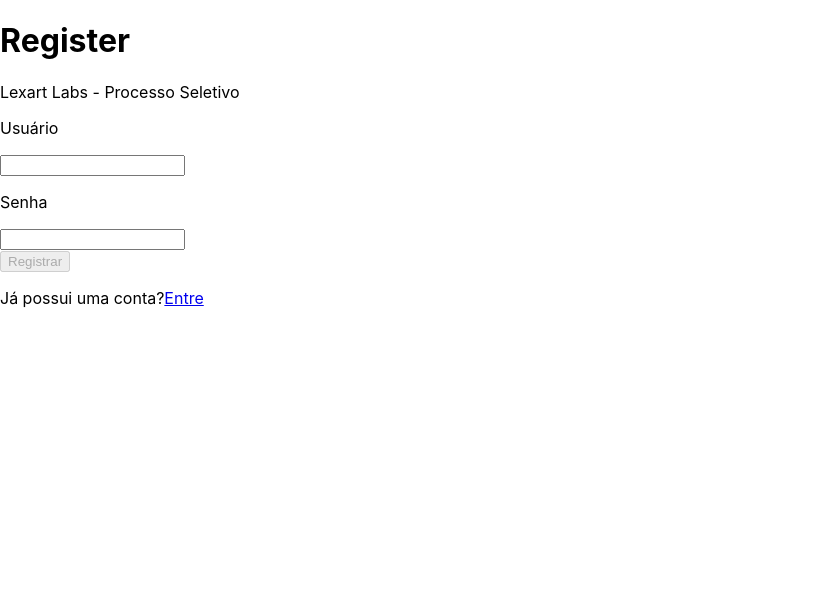
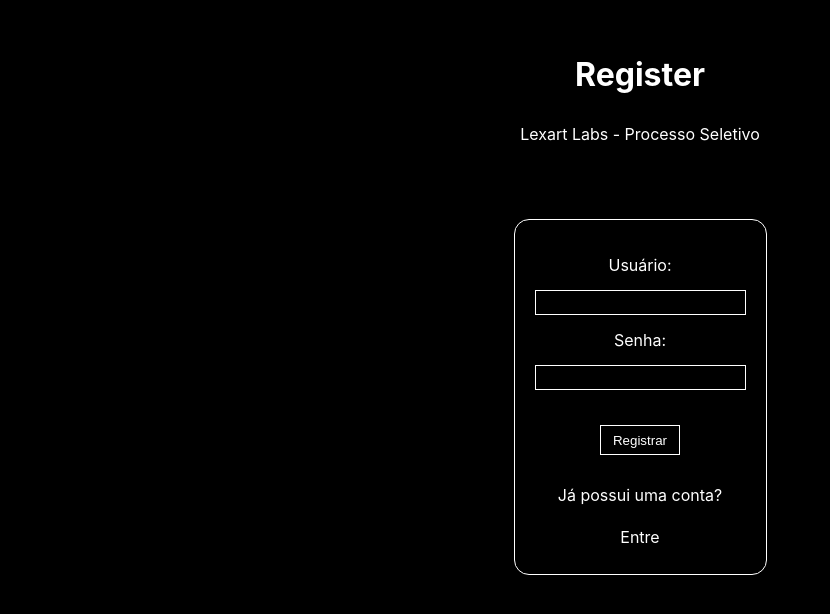
Before and after one commit to dihreyaraujo/lexart-labs-frontend, a React (Create React App) app in the folder lexart-labs/: page /register in a window 1280 px wide. Shown: the top 614 px of the page, without its empty margins (0-830 px from the left). Built offline with nearby package versions, Linux system fonts and the light colour scheme.

Commit message:
implements css

```diff
--- a/lexart-labs/src/components/Header.js
+++ b/lexart-labs/src/components/Header.js
@@ -1,4 +1,5 @@
 import React from "react";
+import '../style/Header.css'
 
 class Header extends React.Component {
   exitAccount = () => {
@@ -9,12 +10,12 @@
   render() {
     return (
       <header>
-        <div>
+        <div className="header-main">
           <h1>{ '</> Lexart Labs' }</h1>
           <p>Processo Seletivo</p>
         </div>
         <div>
-          <button type="button" onClick={ this.exitAccount }>
+          <button type="button" className="exit-button" onClick={ this.exitAccount }>
             Sair
           </button>
         </div>
--- a/lexart-labs/src/pages/AddPhone.js
+++ b/lexart-labs/src/pages/AddPhone.js
@@ -66,28 +66,28 @@
   transformProd = () => {
     const { product } = this.state;
     const prodInHtml = (
-      <div>
-        <div>
-          <label>Nome: </label>
+      <div className='form-update'>
+        <div className='inputs-form'>
+          <p>Nome: </p>
           <input type='text' value={product.name} id={"name"} onChange={(e) => this.typeEvent(e)} />
         </div>
-        <div>
-          <label>Marca: </label>
+        <div className='inputs-form'>
+          <p>Marca: </p>
           <input type='text' value={product.brand} id={"brand"} onChange={(e) => this.typeEvent(e)} />
         </div>
-        <div>
-          <label>Modelo: </label>
+        <div className='inputs-form'>
+          <p>Modelo: </p>
           <input type='text' value={ product.model } id={ "model" } onChange={(e) => this.typeEvent(e)} />
         </div>
-        <div>
-          <label>Cor: </label>
+        <div className='inputs-form'>
+          <p>Cor: </p>
           <input type='text' value={ product.color } id={ "color" } onChange={(e) => this.typeEvent(e)} />
         </div>
-        <div>
-          <label>Preço: </label>
+        <div className='inputs-form'>
+          <p>Preço: </p>
           <input type='text' value={ product.price } id={ "price" } onChange={(e) => this.typeEvent(e)} />
         </div>
-        <button type='button' onClick={ async () => await this.updateProduct() }>Adicionar</button>
+        <button type='button' className='att-button' onClick={ async () => await this.updateProduct() }>Adicionar</button>
       </div>
     );
     return prodInHtml;
--- a/lexart-labs/src/pages/Login.js
+++ b/lexart-labs/src/pages/Login.js
@@ -1,6 +1,7 @@
 import React from 'react';
 import { Link } from 'react-router-dom';
 import axios from 'axios';
+import '../style/Login.css'
 
 class Login extends React.Component {
   state = {
@@ -54,11 +55,11 @@
   render() {
     const { username, password, btnDisable, errorMessage } = this.state;
     return (
-      <div>
+      <div className='login-container'>
         <h1>Login</h1>
         <p>Lexart Labs - Processo Seletivo</p>
-        <form>
-          <p>Usuário</p>
+        <div className='form'>
+          <p>Usuário:</p>
           <label htmlFor='username'>
             <input
               type='text'
@@ -67,7 +68,7 @@
               onChange={ (e) => this.typeEvent(e) }
             />
           </label>
-          <p>Senha</p>
+          <p>Senha:</p>
           <label htmlFor='password'>
             <input
               type='password'
@@ -80,15 +81,16 @@
             type='button'
             disabled={ btnDisable }
             onClick={ this.verifyUser }
+            className='enter'
           >
             Entrar
           </button>
           <p>
             Ainda não possui uma conta?
-            <Link to='/register'>
+          </p>
+          <Link to='/register' className='register'>
               Registre-se
-            </Link>
-          </p>
+          </Link>
           {
             errorMessage
             ? (
@@ -97,7 +99,7 @@
               </p>
             ) : ''
           }
-        </form>
+        </div>
       </div>
     )
   }
--- a/lexart-labs/src/pages/PhoneId.js
+++ b/lexart-labs/src/pages/PhoneId.js
@@ -2,6 +2,7 @@
 import { Link, useParams } from 'react-router-dom';
 import axios from 'axios';
 import Header from '../components/Header';
+import '../style/PhoneId.css'
 
 const PhoneId = () => {
   const [product, setProduct] = useState([]);
@@ -62,27 +63,29 @@
     const prodInHtml = (
       <div>
         <Header />
-        <div>
-          <label>Nome: </label>
+        <div className='form-update'>
+          <div className='inputs-form'>
+            <p>Nome: </p>
             <input type='text' value={ product.name } id={ "name" } onChange={(e) => typeEvent(e)} />
           </div>
-        <div>
-          <label>Marca: </label>
+          <div className='inputs-form'>
+            <p>Marca: </p>
             <input type='text' value={ product.brand } id={ "brand" } onChange={(e) => typeEvent(e)} />
           </div>
-        <div>
-          <label>Modelo: </label>
+          <div className='inputs-form'>
+            <p>Modelo: </p>
             <input type='text' value={ product.model } id={ "model" } onChange={(e) => typeEvent(e)} />
           </div>
-        <div>
-          <label>Cor: </label>
+          <div className='inputs-form'>
+            <p>Cor: </p>
             <input type='text' value={ product.color } id={ "color" } onChange={(e) => typeEvent(e)} />
           </div>
-        <div>
-          <label>Preço: </label>
+          <div className='inputs-form'>
+            <p>Preço: </p>
             <input type='text' value={ product.price } id={ "price" } onChange={(e) => typeEvent(e)} />
           </div>
-        <button type='button' onClick={ async () => await updateProduct() }>Atualizar</button>
+          <button type='button' className='att-button' onClick={ async () => await updateProduct() }>Atualizar</button>
+        </div>
       </div>
     );
     return prodInHtml;
--- a/lexart-labs/src/pages/Register.js
+++ b/lexart-labs/src/pages/Register.js
@@ -1,6 +1,7 @@
 import React from 'react';
 import { Link } from 'react-router-dom';
 import axios from 'axios';
+import '../style/Register.css'
 
 class Register extends React.Component {
   state = {
@@ -56,11 +57,11 @@
   render() {
     const { username, password, btnDisable, errorMessage } = this.state;
     return (
-      <div>
+      <div className='login-container'>
         <h1>Register</h1>
         <p>Lexart Labs - Processo Seletivo</p>
-        <form>
-          <p>Usuário</p>
+        <div className='form'>
+          <p>Usuário: </p>
           <label htmlFor='username'>
             <input
               type='text'
@@ -69,7 +70,7 @@
               onChange={ (e) => this.typeEvent(e) }
             />
           </label>
-          <p>Senha</p>
+          <p>Senha: </p>
           <label htmlFor='password'>
             <input
               type='password'
@@ -83,15 +84,16 @@
             type='button'
             disabled={ btnDisable }
             onClick={ this.verifyUser }
+            className='enter'
           >
             Registrar
           </button>
           <p>
             Já possui uma conta?
-            <Link to='/'>
+          </p>
+          <Link to='/' className='register'>
               Entre
-            </Link>
-          </p>
+          </Link>
           {
             errorMessage
             ? (
@@ -100,7 +102,7 @@
               </p>
             ) : ''
           }
-        </form>
+        </div>
       </div>
     )
   }
--- /dev/null
+++ b/lexart-labs/src/style/Header.css
@@ -0,0 +1,30 @@
+header {
+  display: flex;
+  justify-content: space-around;
+  padding: 20px 0;
+  align-items: center;
+}
+
+.header-main {
+  display: flex;
+  flex-direction: column;
+  align-items: center;
+}
+
+.exit-button {
+  padding: 8px;
+  width: 60px;
+  background-color: black;
+  color: white;
+  border: 1px solid white;
+  font-size: 15px;
+  cursor: pointer;
+  transition: 0.5s;
+}
+
+.exit-button:hover {
+  background-color: white;
+  border: none;
+  color: black;
+  transition: 0.5s;
+}
--- /dev/null
+++ b/lexart-labs/src/style/Login.css
@@ -0,0 +1,77 @@
+* {
+  box-sizing: border-box;
+  margin: 0;
+  padding: 0;
+}
+
+h1 {
+  color: white;
+}
+
+p {
+  color: white;
+}
+
+body {
+  background-color: black;
+}
+
+.login-container {
+  display: flex;
+  flex-direction: column;
+  align-items: center;
+  margin-top: 40px;
+}
+
+.form {
+  display: flex;
+  flex-direction: column;
+  align-items: center;
+  border: 1px solid white;
+  border-radius: 15px;
+  margin-top: 60px;
+  padding: 20px;
+}
+
+.login-container h1, .login-container p, .login-container button {
+  margin: 15px;
+}
+
+.register {
+  color: white;
+  text-decoration: none;
+  padding: 7px;
+  border-radius: 5px;
+  transition: 0.5s;
+}
+
+.register:hover {
+  background-color: white;
+  color: black;
+  transition: 0.5s;
+}
+
+.enter {
+  border: 1px solid white;
+  background-color: black;
+  color: white;
+  width: 80px;
+  height: 30px;
+  cursor: pointer;
+  transition: 0.5s;
+}
+
+.enter:hover {
+  background-color: white;
+  color: black;
+  transition: 0.5s;
+}
+
+input {
+  height: 25px;
+  font-size: 15px;
+  padding: 5px;
+  border: 1px solid white;
+  background-color: black;
+  color: white;
+}
--- /dev/null
+++ b/lexart-labs/src/style/PhoneId.css
@@ -0,0 +1,26 @@
+.form-update {
+  display: flex;
+  flex-direction: column;
+  align-items: center;
+  color: white;
+}
+
+.inputs-form {
+  margin: 10px 0;
+}
+
+.att-button {
+  margin-top: 10px;
+  background-color: black;
+  border: 1px solid white;
+  color: white;
+  padding: 5px;
+  cursor: pointer;
+  transition: 0.5s;
+}
+
+.att-button:hover {
+  background-color: white;
+  color: black;
+  transition: 0.5s;
+}
--- /dev/null
+++ b/lexart-labs/src/style/Phones.css
@@ -0,0 +1,60 @@
+.search-product {
+  color: white;
+}
+
+.navbar-filter {
+  display: flex;
+  flex-direction: column;
+  align-items: center;
+}
+
+.button-filter {
+  background-color: black;
+  color: white;
+  border: 1px solid white;
+  margin: 0 10px;
+  padding: 6px;
+  border-radius: 5px;
+  transition: 0.5s;
+  cursor: pointer;
+}
+
+.button-filter:hover {
+  background-color: white;
+  color: black;
+  transition: 0.5s;
+}
+
+.container-phones {
+  margin: 60px 40px;
+  display: flex;
+  justify-content: start;
+}
+
+.phone {
+  padding: 20px;
+  border-radius: 8px;
+  border: 1px solid white;
+  margin: 0 15px;
+  color: white;
+}
+
+.phone h2 {
+  margin-bottom: 10px;
+}
+
+.edit-button, .delete-button {
+  background-color: black;
+  color: white;
+  border: 1px solid white;
+  margin: 10px 10px 10px 0;
+  padding: 3px;
+  cursor: pointer;
+  transition: 0.5s;
+}
+
+.edit-button:hover, .delete-button:hover {
+  background-color: white;
+  color: black;
+  transition: 0.5s;
+}
--- /dev/null
+++ b/lexart-labs/src/style/Register.css
@@ -0,0 +1,77 @@
+* {
+  box-sizing: border-box;
+  margin: 0;
+  padding: 0;
+}
+
+h1 {
+  color: white;
+}
+
+p {
+  color: white;
+}
+
+body {
+  background-color: black;
+}
+
+.login-container {
+  display: flex;
+  flex-direction: column;
+  align-items: center;
+  margin-top: 40px;
+}
+
+.form {
+  display: flex;
+  flex-direction: column;
+  align-items: center;
+  border: 1px solid white;
+  border-radius: 15px;
+  margin-top: 60px;
+  padding: 20px;
+}
+
+.login-container h1, .login-container p, .login-container button {
+  margin: 15px;
+}
+
+.register {
+  color: white;
+  text-decoration: none;
+  padding: 7px;
+  border-radius: 5px;
+  transition: 0.5s;
+}
+
+.register:hover {
+  background-color: white;
+  color: black;
+  transition: 0.5s;
+}
+
+.enter {
+  border: 1px solid white;
+  background-color: black;
+  color: white;
+  width: 80px;
+  height: 30px;
+  cursor: pointer;
+  transition: 0.5s;
+}
+
+.enter:hover {
+  background-color: white;
+  color: black;
+  transition: 0.5s;
+}
+
+input {
+  height: 25px;
+  font-size: 15px;
+  padding: 5px;
+  border: 1px solid white;
+  background-color: black;
+  color: white;
+}
```
Also changed, not shown: lexart-labs/src/pages/Phones.js (+16 -12 lines), 1 other file (tests, documents, lock files or other folders). Lines whose indentation alone changed are shown as unchanged.
